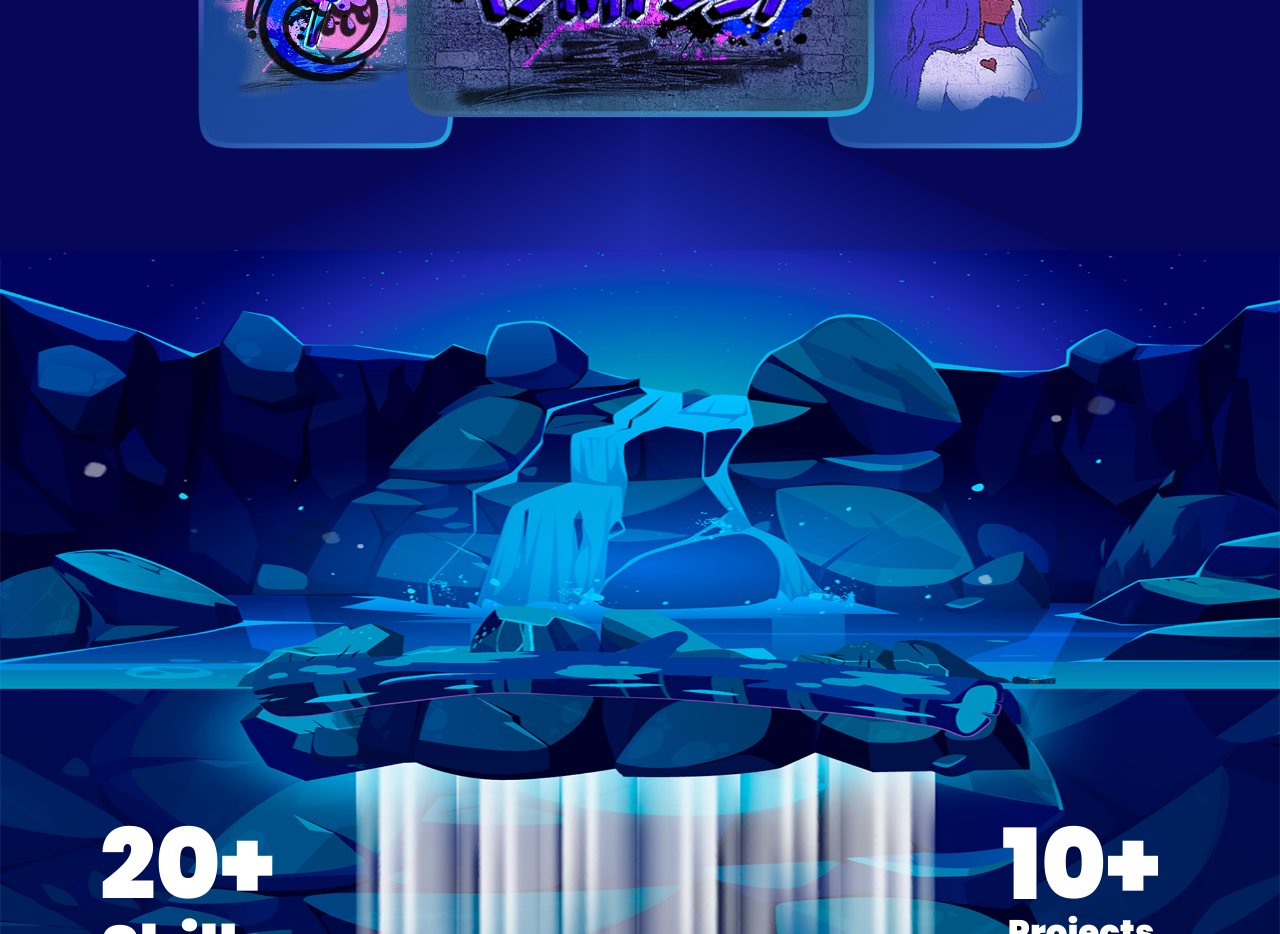
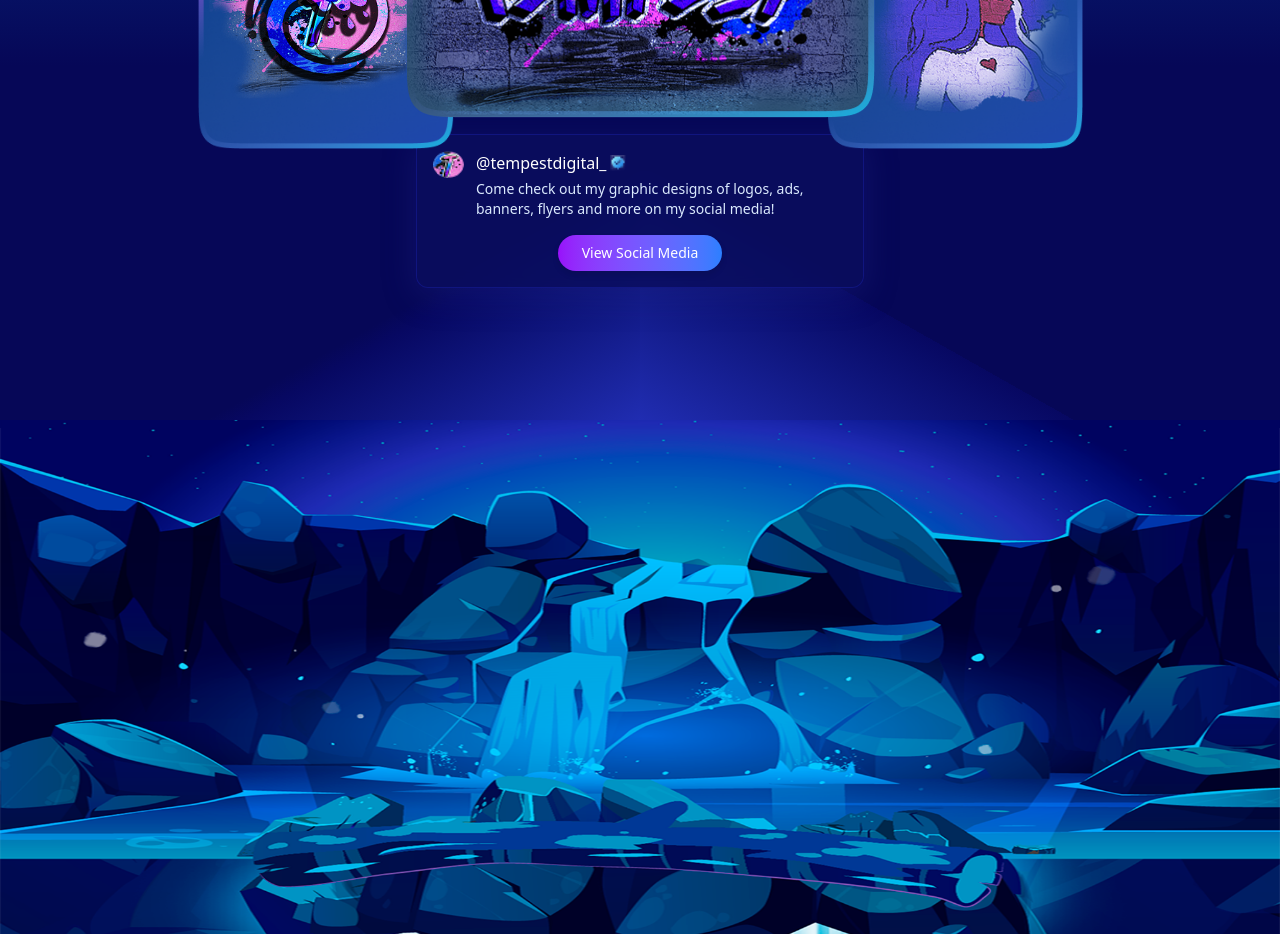
Before and after one commit to the-True-Blue/ocean, a React (Vite) app: page / in a window 1280 px wide. Shown: the part 3600-4534 px from the top of the page. Built offline with nearby package versions, Linux system fonts and the light colour scheme; a web font is replaced by a local one.

Commit message:
All changes

```diff
--- a/src/components/Footer.jsx
+++ b/src/components/Footer.jsx
@@ -9,7 +9,7 @@ import backgroundMobile from "../assets/footer/background_mobile.png";
 
 const Footer = () => {
   return (
-    <div className="w-full h-[620px] md:h-[750px] relative">
+    <div id="footer" className="w-full h-[620px] md:h-[750px] relative">
       {/* Fondo para móvil (visible en pantallas pequeñas) */}
       <div
         className="absolute w-full h-full bg-no-repeat bg-cover bg-center md:hidden"
@@ -18,7 +18,7 @@ const Footer = () => {
 
       {/* Fondo para desktop (oculto en pantallas pequeñas) */}
       <div
-        className="absolute w-full h-full bg-no-repeat bg-center hidden md:block md:bg-cover xl:!bg-[length:100%_100%]"
+        className="absolute w-full h-full bg-no-repeat bg-center md:bg-cover xl:!bg-[length:100%_100%]"
         style={{ backgroundImage: `url(${background})` }}
       ></div>
 
--- a/src/components/graphic_design/GraphicDesign.jsx
+++ b/src/components/graphic_design/GraphicDesign.jsx
@@ -1,21 +1,25 @@
 import React, { useState, useEffect } from "react";
-import { motion, useAnimation, AnimatePresence } from "framer-motion";
+import { useAnimation, motion } from "framer-motion";
 import { useInView } from "react-intersection-observer";
 import rectangle from "../../assets/graphic_design/Rectangle.png";
 import centerImg from "../../assets/graphic_design/center_img.png";
 import leftImg from "../../assets/graphic_design/left_img.png";
 import rightImg from "../../assets/graphic_design/right_img.png";
+import check from "../../assets/hero/check.png";
+import avatar from "../../assets/hero/avatar.png";
 
 const GraphicDesign = () => {
   const [hoverCenter, setHoverCenter] = useState(false);
   const [hoverLeft, setHoverLeft] = useState(false);
   const [hoverRight, setHoverRight] = useState(false);
+  const [hoverButton, setHoverButton] = useState(false);
 
-  // Controles para las animaciones
+  // Controls for animations
   const controls = useAnimation();
   const titleControls = useAnimation();
+  const userInfoControls = useAnimation();
 
-  // Referencias para detectar cuando los elementos están en el viewport
+  // References to detect when elements are in viewport
   const [ref, inView] = useInView({
     triggerOnce: false,
     threshold: 0.2,
@@ -26,7 +30,12 @@ const GraphicDesign = () => {
     threshold: 0.1,
   });
 
-  // Iniciar animaciones cuando los elementos entran en el viewport
+  const [userInfoRef, userInfoInView] = useInView({
+    triggerOnce: false,
+    threshold: 0.1,
+  });
+
+  // Start animations when elements enter viewport
   useEffect(() => {
     if (titleInView) {
       titleControls.start("visible");
@@ -39,7 +48,13 @@ const GraphicDesign = () => {
     }
   }, [inView, controls]);
 
-  // Variantes para las animaciones
+  useEffect(() => {
+    if (userInfoInView) {
+      userInfoControls.start("visible");
+    }
+  }, [userInfoInView, userInfoControls]);
+
+  // Animation variants
   const cardVariants = {
     hidden: { opacity: 0, y: 50 },
     visible: (i) => ({
@@ -65,20 +80,41 @@ const GraphicDesign = () => {
     },
   };
 
+  const userInfoVariant = {
+    hidden: { opacity: 0, y: 30 },
+    visible: {
+      opacity: 1,
+      y: 0,
+      transition: {
+        duration: 0.6,
+        delay: 1.2,
+        ease: "easeOut",
+      },
+    },
+  };
+
+  // Function to scroll to footer
+  const scrollToFooter = () => {
+    const footer = document.getElementById("footer");
+    if (footer) {
+      footer.scrollIntoView({ behavior: "smooth" });
+    }
+  };
+
   return (
     <div className="relative md:min-h-fit flex flex-col items-center pb-35 -mb-2">
-      {/* Background con gradiente mejorado */}
+      {/* Background with gradient */}
       <div className="absolute inset-0 w-full h-full">
         <div className="absolute inset-0 w-full h-full bg-[#060757]"></div>
 
-        {/* Gradientes para las esquinas */}
+        {/* Gradients for corners */}
         <div className="absolute top-0 left-0 w-1/3 h-1/2 bg-gradient-to-b from-[#083395] to-[#060757]"></div>
         <div className="absolute bottom-0 left-0 w-1/2 h-1/2 bg-gradient-to-br from-[#060757] from-65% via-[#070862] via-68% to-[#212eb4] to-100%"></div>
         <div className="absolute top-0 left-1/3 w-1/3 h-1/2 bg-gradient-to-b from-[#083395] to-[#060757]"></div>
         <div className="absolute top-0 right-0 w-1/3 h-1/2 bg-gradient-to-b from-[#083395] to-[#060757]"></div>
         <div className="absolute bottom-0 right-0 w-1/2 h-1/2 bg-gradient-to-bl from-[#060757] from-65% via-[#070862] via-30% to-[#212eb4] to-100%"></div>
 
-        {/* Capa para estrellas/puntos */}
+        {/* Layer for stars/points */}
         <motion.div
           className="absolute inset-0 w-full h-full opacity-40 stars-background"
           animate={{
@@ -132,12 +168,12 @@ const GraphicDesign = () => {
         </motion.h1>
       </div>
 
-      {/* Contenedor de tarjetas con efecto overlay */}
+      {/* Card container with overlay effect */}
       <div
         className="relative flex items-center justify-center mt-8 w-full z-30"
         ref={ref}
       >
-        {/* Tarjeta central */}
+        {/* Center card */}
         <motion.div
           className="relative z-30 mx-auto scale-[0.65] xs:scale-75 sm:scale-80 lg:scale-100 origin-center"
           initial="hidden"
@@ -162,7 +198,7 @@ const GraphicDesign = () => {
             <img src={centerImg} alt="center image" className="w-[469px]" />
           </motion.div>
 
-          {/* Tarjeta derecha */}
+          {/* Right card */}
           <motion.div
             className="absolute md:-right-20 right-10 md:top-15 top-52 -z-10 transform translate-x-1/2"
             initial="hidden"
@@ -196,7 +232,7 @@ const GraphicDesign = () => {
             </motion.div>
           </motion.div>
 
-          {/* Tarjeta izquierda */}
+          {/* Left card */}
           <motion.div
             className="absolute md:-left-20 left-10 md:top-15 top-52 -z-10 transform -translate-x-1/2"
             initial="hidden"
@@ -232,7 +268,56 @@ const GraphicDesign = () => {
         </motion.div>
       </div>
 
-      {/* CSS para estrellas */}
+      {/* User Info Container */}
+      <motion.div
+        ref={userInfoRef}
+        initial="hidden"
+        animate={userInfoControls}
+        variants={userInfoVariant}
+        className="relative z-20 mt-32 md:mt-4  w-full max-w-md mx-auto bg-[#0a0e5e]/80 rounded-xl p-4 backdrop-blur-sm border border-[#242bcf]/30"
+        style={{
+          boxShadow: "0 8px 32px rgba(31, 38, 135, 0.37)",
+        }}
+      >
+        <div className="flex items-start">
+          <img
+            src={avatar}
+            alt="Avatar"
+            className="w-[31px] h-[27px] rounded-full"
+          />
+          <div className="ml-3 flex-1">
+            <div className="flex items-center">
+              <span className="text-white font-medium">@tempestdigital_</span>
+              <img src={check} alt="Verified" className="w-4 h-4 ml-1" />
+            </div>
+            <p className="text-blue-100 md:text-sm text-xs mt-1">
+              Come check out my graphic designs of logos, ads, banners, flyers
+              and more on my social media!
+            </p>
+          </div>
+        </div>
+
+        {/* Social Media Button */}
+        <div className="mt-4 flex justify-center">
+          <motion.button
+            onClick={scrollToFooter}
+            className="px-6 py-2 rounded-full bg-gradient-to-r from-purple-600 to-blue-500 text-white font-medium text-sm flex items-center justify-center"
+            whileHover={{ scale: 1.05 }}
+            whileTap={{ scale: 0.95 }}
+            onMouseEnter={() => setHoverButton(true)}
+            onMouseLeave={() => setHoverButton(false)}
+            style={{
+              boxShadow: hoverButton
+                ? "0 0 15px 2px rgba(147, 51, 234, 0.5)"
+                : "0 4px 6px rgba(0, 0, 0, 0.1)",
+            }}
+          >
+            View Social Media
+          </motion.button>
+        </div>
+      </motion.div>
+
+      {/* CSS for stars */}
       <style jsx>{`
         .stars-background {
           background-image: radial-gradient(
```
